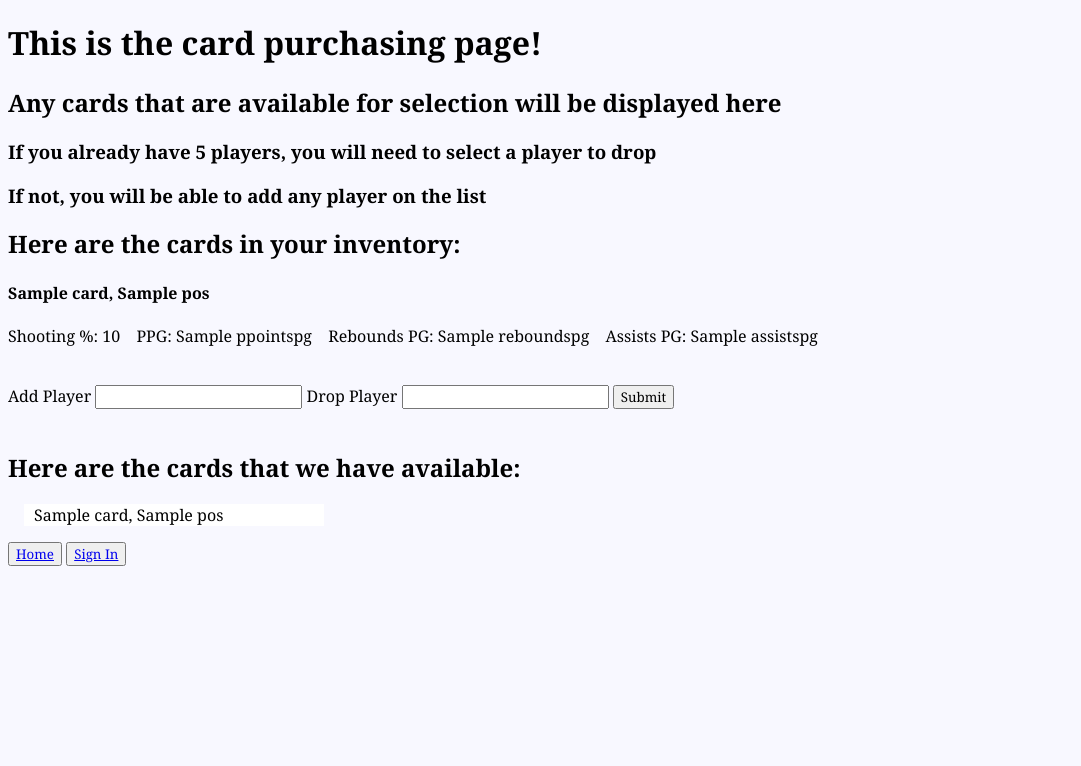
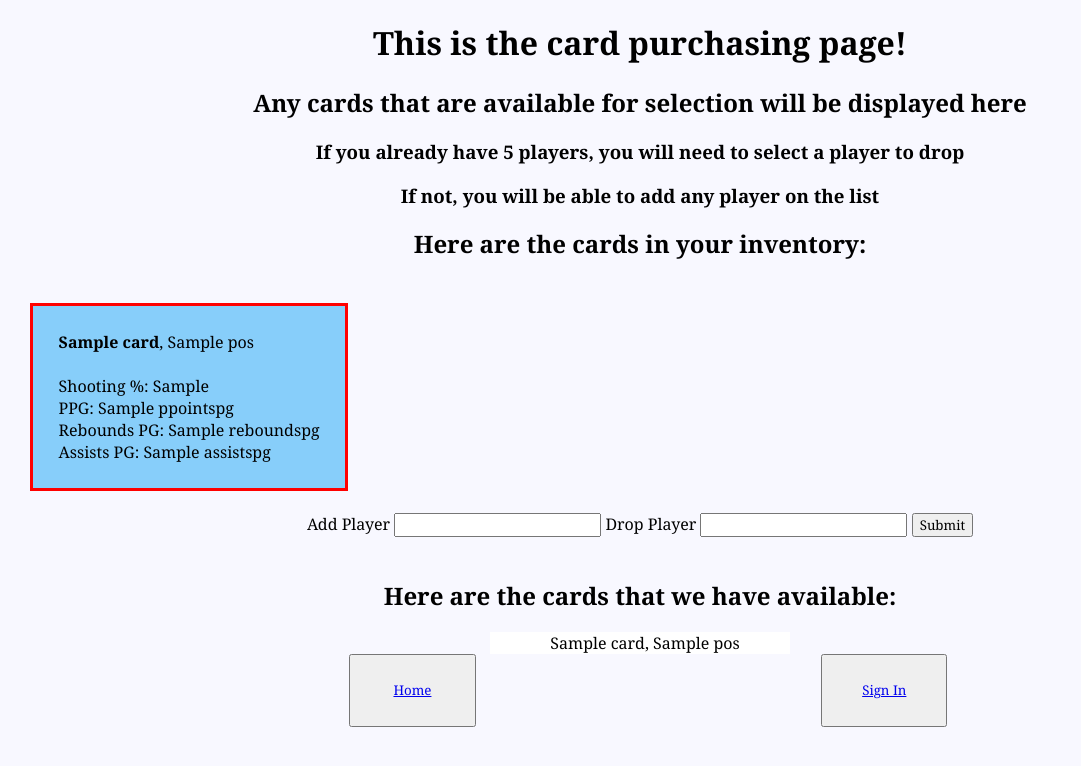
Before and after one commit to nolanjimmo/NBA-Trading-Cards, a Flask app: template templates/buy_cards.html in a window 1280 px wide. Shown: the top 766 px of the page, without its empty margins (0-1081 px from the left). Run offline with Flask 2, Linux system fonts and the light colour scheme; the template is opened without the code that fills it: most values are stand-ins (such as "Sample title", 1, 10 or a date in 2020).

Commit message:
Making it look pretty with CSS!

```diff
--- a/flask_app_.py
+++ b/flask_app_.py
@@ -89,6 +89,10 @@ def sign_in():
                                            title="Secure Login",
                                            heading="Secure Login")
 
+    elif request.method == 'GET':
+        render_template('main_page.html',
+                        u_name=username,
+                        valid_user=valid_user)
     return render_template('sign_up.html',
                            title="Secure Login",
                            heading="Secure Login")
--- a/static/style.css
+++ b/static/style.css
@@ -8,7 +8,8 @@ body {
 
 .form {
     background: dodgerblue;
-    margin: 0em 1em 1em 0em;
+    margin-left: 8%;
+    margin-right: 8%;
     border-radius: .5em .5em .5em .5em;
     padding: 0em .5em .5em .5em;
     border: 3px solid black;
@@ -19,8 +20,8 @@ body {
     border: 3px solid red;
 }
 
-#main button {
-    display: block;
+#successful_sign_in input{
+    display: inline-block;
 }
 
 ul{
@@ -32,10 +33,11 @@ ul{
     overflow:auto;
     padding:0;
     text-indent:10px;
+    margin: 0 auto;
 }
 
 li:nth-child(even){
-    background:lightblue;
+    background:dodgerblue;
 }
 
 .trade {
@@ -43,3 +45,29 @@ li:nth-child(even){
     margin: 2%;
     width: auto;
 }
+
+.card {
+    display: inline-block;
+    margin: 2%;
+    padding: 2%;
+    width: auto;
+    outline-style: solid;
+    outline-color: red;
+    background-color: lightskyblue;
+}
+
+.center_text{
+    text-align: center;
+}
+
+.center_buttons{
+    margin-left: 27%;
+    width: 10%;
+    padding: 2%;
+}
+
+.center_button{
+    margin-left: 45%;
+    width: 10%;
+    padding: 2%;
+}
--- a/templates/buy_cards.html
+++ b/templates/buy_cards.html
@@ -5,10 +5,10 @@
     <title>Buy Page</title>
 </head>
     <body>
-        <h1> This is the card purchasing page!</h1>
-        <h2>Any cards that are available for selection will be displayed here</h2>
-        <h3>If you already have 5 players, you will need to select a player to drop</h3>
-        <h3>If not, you will be able to add any player on the list</h3>
+        <h1 class="center_text"> This is the card purchasing page!</h1>
+        <h2 class="center_text">Any cards that are available for selection will be displayed here</h2>
+        <h3 class="center_text">If you already have 5 players, you will need to select a player to drop</h3>
+        <h3 class="center_text">If not, you will be able to add any player on the list</h3>
         {% block content%}
             {% with messages = get_flashed_messages() %}
                 {% if messages %}
@@ -23,16 +23,16 @@
         {%endif%}
 
         {%if u_cards|length > 0 %}
-            <h2>Here are the cards in your inventory:</h2>
+            <h2 class="center_text">Here are the cards in your inventory:</h2>
             {%for card in u_cards%}
-                <h4>{{card.name}}, {{card.pos}}</h4> <p>Shooting %: {{card.shooting_pct|round(2)}} &ensp;
-                    PPG: {{card.ppointspg}} &ensp; Rebounds PG: {{card.reboundspg}} &ensp;
-                    Assists PG: {{card.assistspg}}
-                </p>
+            <p class="card"><b>{{card.name}}</b>, {{card.pos}} <br><br> Shooting %: {{card.shooting_pct}} <br>
+                PPG: {{card.ppointspg}}  <br>  Rebounds PG: {{card.reboundspg}}   <br>
+                Assists PG: {{card.assistspg}}
+            </p>
             {%endfor%}
         {%endif%}
         <br>
-        <form action="/buying_cards" method="POST">
+        <form action="/buying_cards" method="POST" class="center_text">
             <label for="add">Add Player</label>
             <input type="text" name="add"></input>
             <label for="drop">Drop Player</label>
@@ -41,14 +41,15 @@
         </form>
 
         <br>
-        <h2>Here are the cards that we have available:</h2>
+        <h2 class="center_text">Here are the cards that we have available:</h2>
+        <div class="center_text">
         <ul>
             {%for card in all_cards%}
                 <li>{{card.name}}, {{card.pos}}</li>
             {%endfor%}
         </ul>
-
-        <button><a href="{{ url_for('successful_sign_in') }}">Home</a></button>
-        <button><a href="{{ url_for('sign_in') }}">Sign In</a></button>
+        </div>
+        <button class="center_buttons"><a href="{{ url_for('successful_sign_in') }}">Home</a></button>
+        <button class="center_buttons"><a href="{{ url_for('sign_in') }}">Sign In</a></button>
     </body>
 </html>
--- a/templates/main_page.html
+++ b/templates/main_page.html
@@ -5,8 +5,8 @@
     <title>Home Page</title>
 </head>
     <body id="main">
-        <h1> This is the home page!</h1>
-        <h2> Sign in to access your card trading system!</h2>
+        <h1 class="center_text"> This is the home page!</h1>
+        <h2 class="center_text"> Sign in to access your card trading system!</h2>
         {%if valid_user == False%}
             <p>Please try again</p>
         {%endif%}
@@ -33,6 +33,6 @@
         {%if user_exists == True%}
             <p>User already exists</p>
         {%endif%}
-        <button><a href="{{ url_for('about') }}">About</a></button>
+        <button class="center_button"><a href="{{ url_for('about') }}">About</a></button>
     </body>
 </html>
```
Also changed, not shown: templates/display_cards.html (+7 -7 lines), templates/successful_sign_in.html (+5 -4 lines), templates/trade_cards.html (+8 -8 lines).
